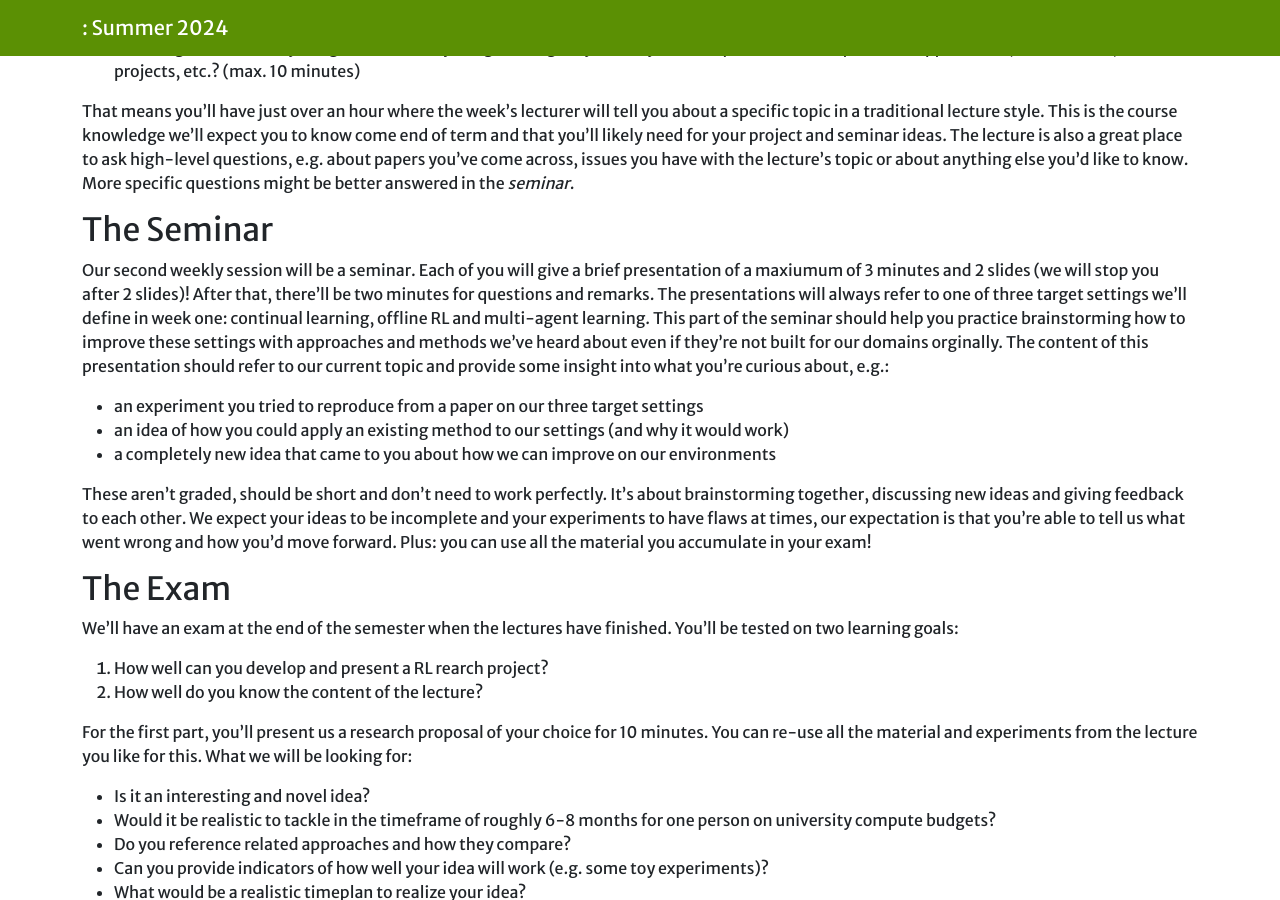
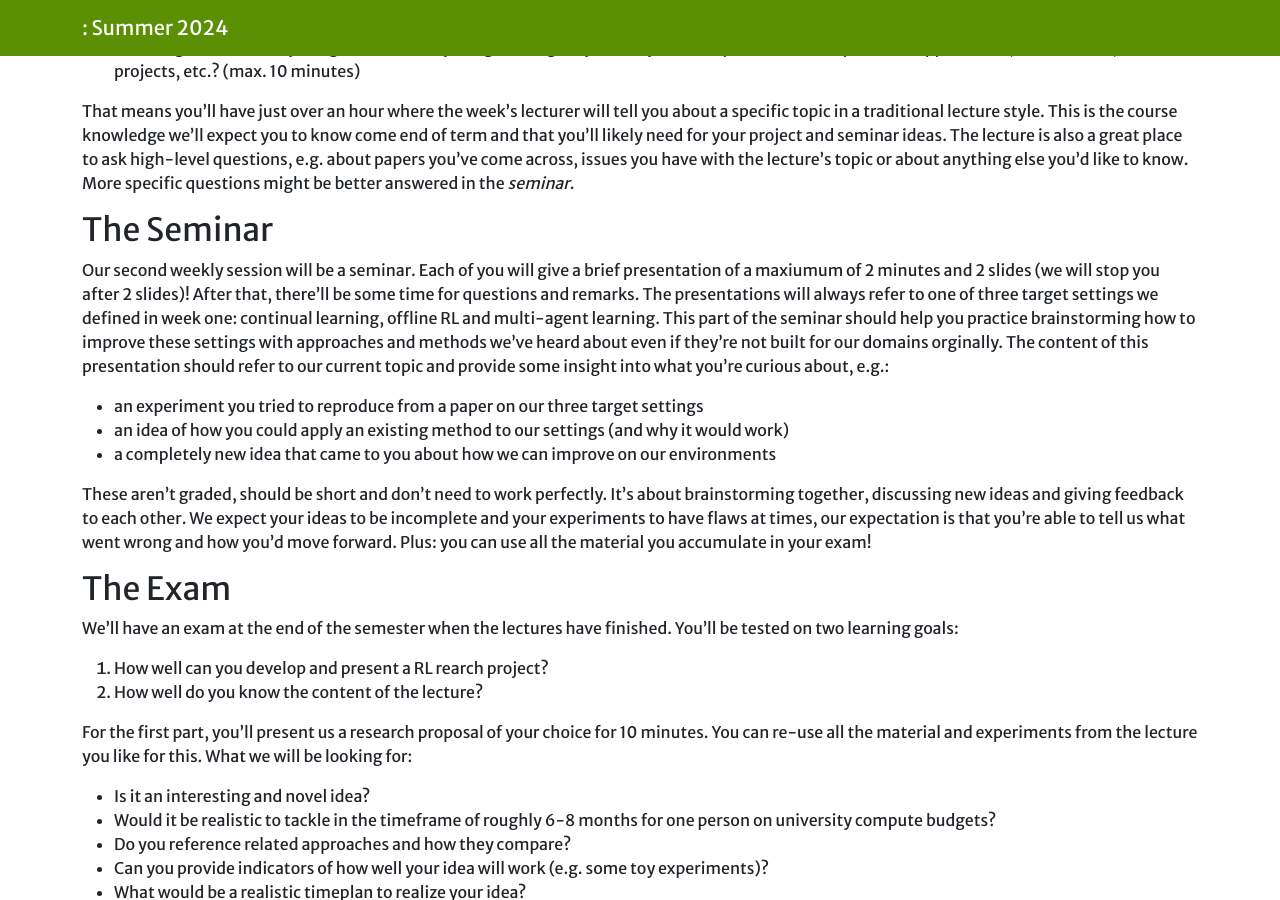
Before and after one commit to automl-edu/advanced-topics-in-deep-rl, a Jekyll site: the page built from index.md, in a window 1280 px wide and 900 px high, scrolled down 1649 px. Built offline with Jekyll 4.4.1, drawn with Linux system fonts in a browser that asks for light colours; a script that is not in the unit is left out; our own code applies the rules of GitHub Pages for plain Markdown files.

Commit message:
slight changes

```diff
--- a/index.md
+++ b/index.md
@@ -62,9 +62,9 @@
 ## <a name="projects">The Seminar</a>
 
 Our second weekly session will be a seminar.
-Each of you will give a brief presentation of a maxiumum of 3 minutes and 2 slides (we will stop you after 2 slides)!
-After that, there'll be two minutes for questions and remarks.
-The presentations will always refer to one of three target settings we'll define in week one: continual learning, offline RL and multi-agent learning.
+Each of you will give a brief presentation of a maxiumum of 2 minutes and 2 slides (we will stop you after 2 slides)!
+After that, there'll be some time for questions and remarks.
+The presentations will always refer to one of three target settings we defined in week one: continual learning, offline RL and multi-agent learning.
 This part of the seminar should help you practice brainstorming how to improve these settings with approaches and methods we've heard about even if they're not built for our domains orginally.
 The content of this presentation should refer to our current topic and provide some insight into what you're curious about, e.g.:
 
```
